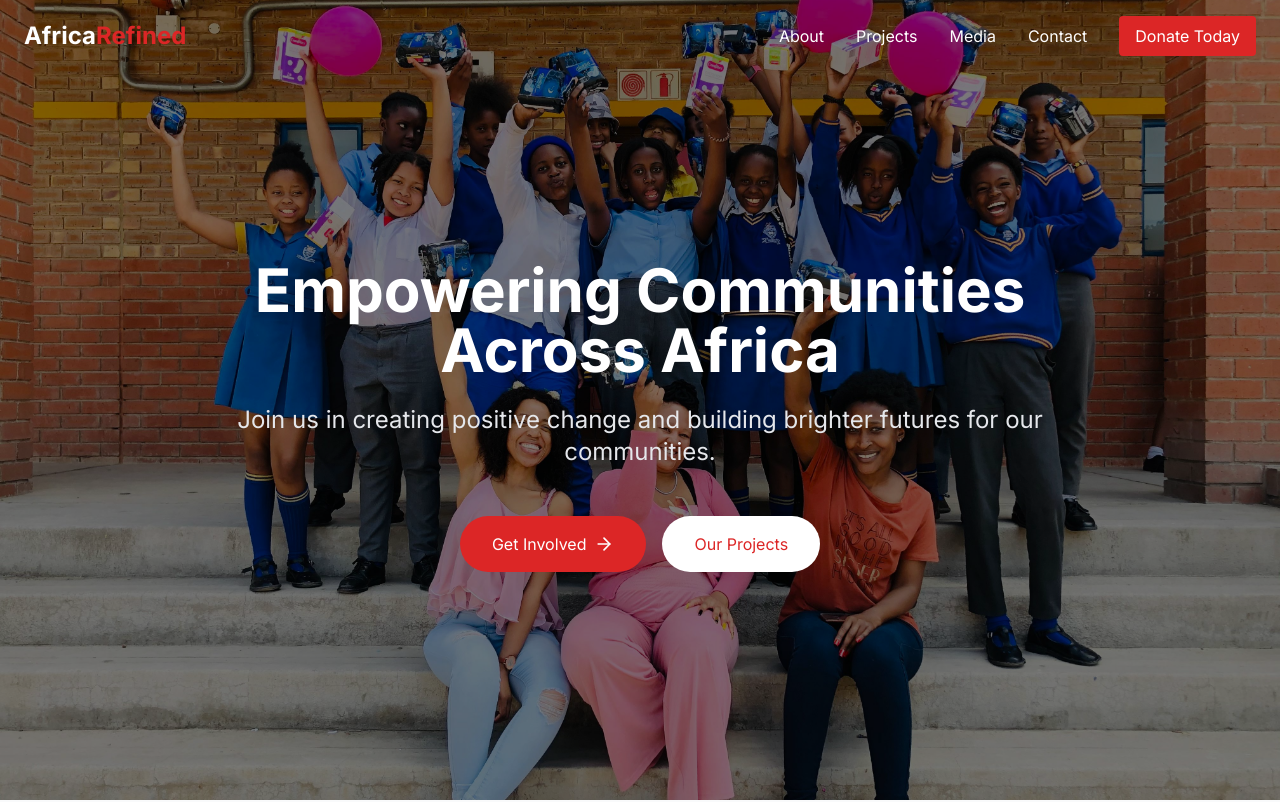
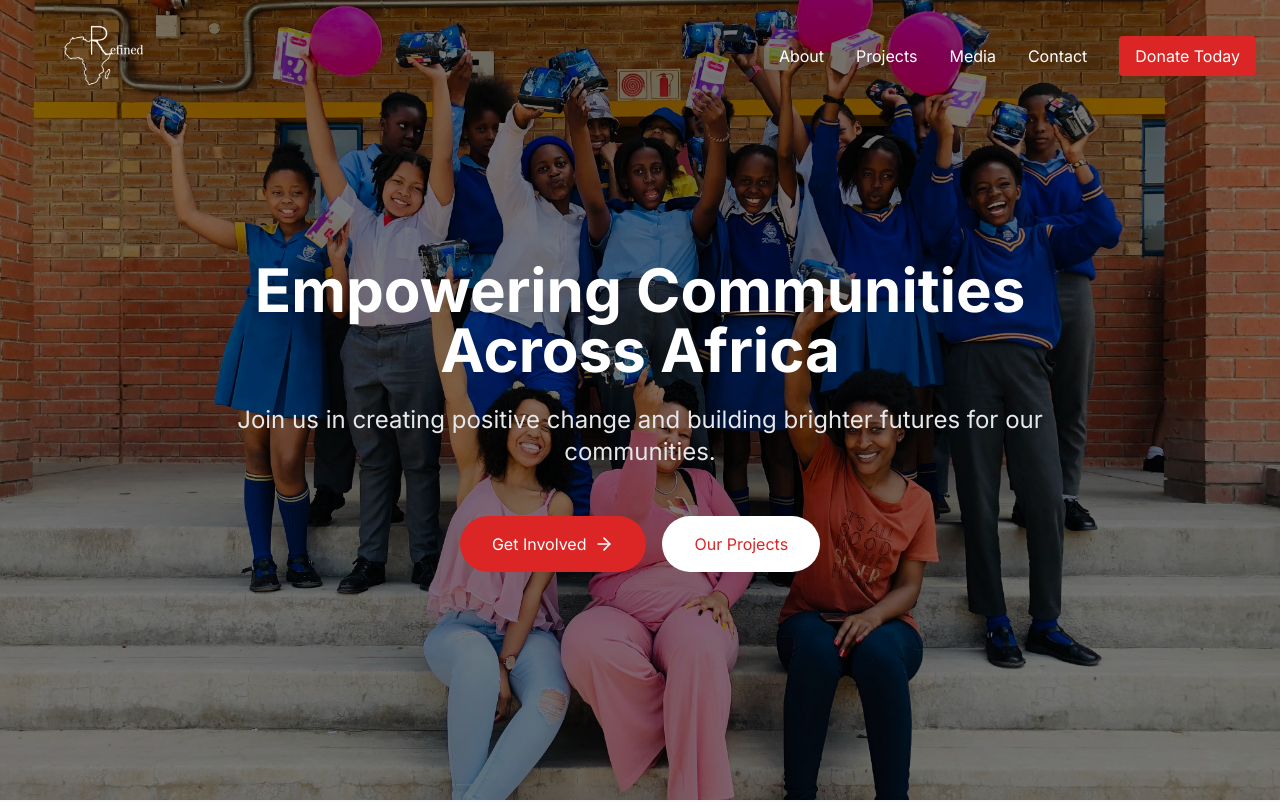
Before and after one commit to DenzelSE/NPO_web, a Next.js app: page / in a window 1280 px wide. Shown: the top 802 px of the page. Built offline with nearby package versions, Linux system fonts and the light colour scheme.

Commit message:
home logo

```diff
--- a/app/components/Header.tsx
+++ b/app/components/Header.tsx
@@ -1,6 +1,7 @@
 "use client"
 
 import Link from "next/link"
+import Image from "next/image"
 import { useState, useEffect } from "react"
 import { Menu, X } from "lucide-react"
 
@@ -27,13 +28,19 @@ const Header = () => {
   return (
     <header
       className={`fixed w-full z-50 transition-all duration-300 ${
-        isScrolled ? "bg-black/40 backdrop-blur-md" : "bg-transparent"
+        isScrolled ? "bg-black/30 backdrop-blur-md" : "bg-transparent"
       }`}
     >
       <nav className="container mx-auto px-6 py-4">
         <div className="flex items-center justify-between">
-          <Link href="/" className="text-2xl font-bold text-white">
-            Africa<span className="text-red-600">Refined</span>
+          <Link href="/" className="flex items-center">
+            <Image
+              src="/images/carousel/AfricaRefinedLogo.png" // Adjust this path if your logo is located elsewhere
+              alt="Africa Refined Logo"
+              width={250} // Adjust the width and height to fit your logo
+              height={150}
+              className="w-auto h-20 px-10" // This ensures the logo maintains its aspect ratio
+            />
           </Link>
 
           {/* Mobile menu button */}
```
Also changed, not shown: public/images/carousel/AfricaRefined-removebg-preview.png (deleted), public/images/carousel/AfricaRefinedLogo.png (added).
